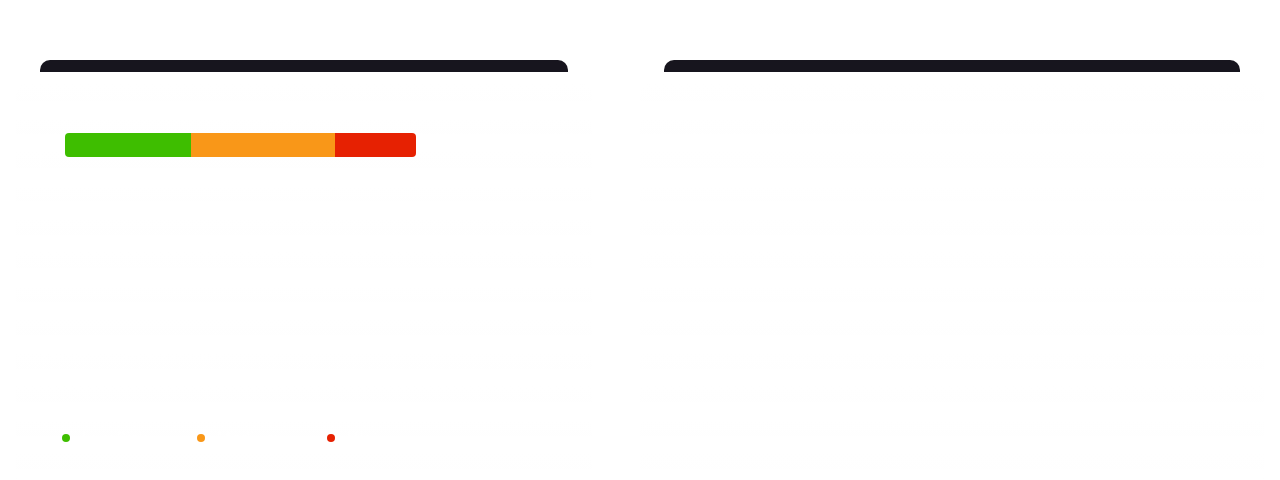
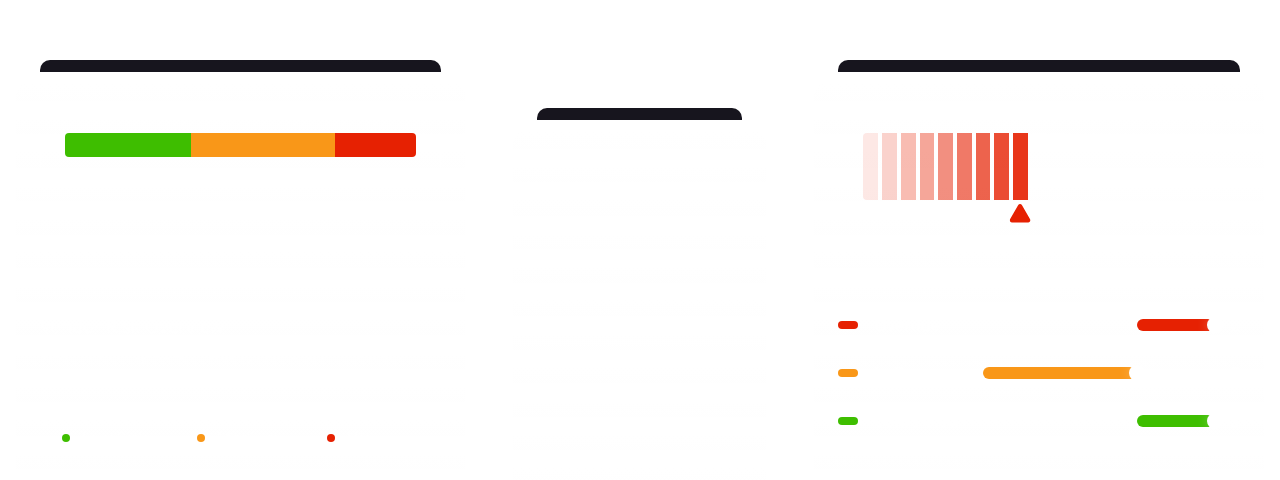
Before and after one commit to viblo29/compliance-management, a Next.js app in the folder my-app/: page / in a window 1280 px wide. Shown: the part 1756-2236 px from the top of the page. Built offline with nearby package versions, Linux system fonts and the light colour scheme.

Commit message:
feat/9th-animated-component

```diff
--- /dev/null
+++ b/my-app/components/molecules/VendorRisk/VendorRisk.tsx
@@ -0,0 +1,188 @@
+import React from "react";
+
+function VendorRisk() {
+  const columns = Array.from({ length: 19 }, (_, i) => {
+    const colNumber = i + 1;
+
+    // Opacity Logic
+    let opacity = 0.9;
+    if (colNumber <= 9) {
+      opacity = colNumber * 0.1;
+    } else if (colNumber >= 12) {
+      opacity = 0.9 - (colNumber - 11) * 0.1;
+    }
+
+    // Color Logic
+    const isRed = colNumber <= 9;
+    const bgColor = isRed ? "#E62102" : "rgba(255, 255, 255, 0.12)";
+
+    // Border Radius Logic
+    let borderRadius = "0";
+    if (colNumber === 1) borderRadius = "4px 0 0 4px";
+    if (colNumber === 19) borderRadius = "0 4px 4px 0";
+
+    return { opacity, bgColor, borderRadius, isTenth: colNumber === 10 };
+  });
+
+  return (
+    <div className="w-full h-full flex flex-col justify-between">
+      <style>
+        {`
+            /* Total Cycle: 800ms
+               Position A (0-400ms): Triangle @ 9th, Col 10 @ White
+               Position B (400-800ms): Triangle @ 10th, Col 10 @ Red
+            */
+
+            @keyframes globalSyncFlicker {
+                0%, 49.99% {
+                    --tenth-color: rgba(255, 255, 255, 0.12);
+                    --triangle-pos: 146.71px;
+                }
+                50%, 100% {
+                    --tenth-color: #E62102;
+                    --triangle-pos: 165.44px;
+                }
+            }
+
+            /* We apply the animation to a container to keep the clock identical */
+            .sync-container {
+                position: relative;
+                width: fit-content;
+                animation: globalSyncFlicker 800ms steps(1, end) infinite;
+            }
+
+            .tenth-col-active {
+                background-color: var(--tenth-color) !important;
+            }
+
+            .triangle-sync-slider {
+                position: absolute;
+                top: 71px;
+                left: 0;
+                transform: translateX(var(--triangle-pos));
+            }
+            `}
+      </style>
+
+      <div
+        className="w-full h-30.75 p-6 pb-8"
+        style={{
+          borderRadius: "var(--Corner-radius-8px, 8px)",
+          border:
+            "1px solid var(--transparent-surface-transparent-white-12, rgba(255, 255, 255, 0.12))",
+        }}
+      >
+        {/* The Sync Container controls the 'clock' for everything inside it */}
+        <div className="sync-container">
+          <div style={{ display: "flex", gap: "4px" }}>
+            {columns.map((col, index) => (
+              <div
+                key={index}
+                className={col.isTenth ? "tenth-col-active" : ""}
+                style={{
+                  width: "14.73px",
+                  height: "67px",
+                  opacity: col.opacity,
+                  backgroundColor: col.isTenth ? undefined : col.bgColor,
+                  borderRadius: col.borderRadius,
+                  transition: "none", // Disable any transitions that might cause lag
+                }}
+              />
+            ))}
+          </div>
+
+          <div className="triangle-sync-slider">
+            <svg
+              xmlns="http://www.w3.org/2000/svg"
+              width="21"
+              height="19"
+              viewBox="0 0 21 19"
+              fill="none"
+            >
+              <path
+                d="M8.38457 1.13169C9.25532 -0.376494 11.4322 -0.376493 12.3029 1.13169L20.3846 15.1295C21.2553 16.6377 20.1669 18.5229 18.4254 18.5229H2.26212C0.52062 18.5229 -0.567814 16.6377 0.302934 15.1295L8.38457 1.13169Z"
+                fill="#E62102"
+              />
+            </svg>
+          </div>
+        </div>
+      </div>
+
+        <div className="font-medium tracking-[0.1px] text-base flex flex-col gap-6">
+            <div className=" text-lg tracking-[0.036px]">Remediation Progress</div>
+            <div className="flex items-center gap-4">
+                <div className="min-w-5 h-2 bg-[#E62102]" style={{borderRadius:"99px"}}></div>
+                <div className="flex w-full items-center justify-between ">
+                    <div>Overdue</div>
+                    <div className="flex items-center">
+                        <div className="w-19.5 h-3 bg-[#E62102] relative flex items-center" style={{
+                            borderRadius: "99px"
+                        }}>
+                            <div className="w-4 h-4 absolute -right-2 -bottom-" style={{
+                            borderRadius: "99px",
+                            background: "var(--Surface-White, #FFF)",
+                            boxShadow: "0 0 12px 0 rgba(255, 255, 255, 0.25)"
+                        }}></div>
+                        </div>
+
+                        <div className="w-[151.3] h-3" style={{
+                            borderRadius: "99px",
+                            background: "var(--transparent-surface-transparent-white-6, rgba(255, 255, 255, 0.06))"
+                        }}></div>
+                    </div>
+                </div>
+                <div>2</div>
+            </div>
+            <div className="flex items-center gap-4">
+                <div className="min-w-5 h-2 bg-[#F99718]" style={{borderRadius:"99px"}}></div>
+                <div className="flex w-full justify-between items-center">
+                    <div>In Progress</div>
+                    <div className="flex items-center">
+                        <div className="w-38.5 h-3 bg-[#F99718] relative flex items-center" style={{
+                            borderRadius: "99px"
+                        }}>
+                            <div className=" w-4 h-4 absolute -right-2 -bottom-" style={{
+                            borderRadius: "99px",
+                            background: "var(--Surface-White, #FFF)",
+                            boxShadow: "0 0 12px 0 rgba(255, 255, 255, 0.25)"
+                        }}></div>
+                        </div>
+
+                        <div className="w-[77.3px] h-3" style={{
+                            borderRadius: "99px",
+                            background: "var(--transparent-surface-transparent-white-6, rgba(255, 255, 255, 0.06))"
+                        }}></div>
+                    </div>
+                </div>
+                <div>7</div>
+            </div>
+             <div className="flex items-center gap-4">
+                <div className="min-w-5 h-2 bg-[#3EBE00]" style={{borderRadius:"99px"}}></div>
+                <div className="flex items-center w-full justify-between">
+                    <div>Completed</div>
+                    <div className="flex items-center">
+                        <div className="w-19.5 h-3 bg-[#3EBE00] relative flex items-center" style={{
+                            borderRadius: "99px"
+                        }}>
+                            <div className="w-4 h-4 absolute -right-2 -bottom-" style={{
+                            borderRadius: "99px",
+                            background: "var(--Surface-White, #FFF)",
+                            boxShadow: "0 0 12px 0 rgba(255, 255, 255, 0.25)"
+                        }}></div>
+                        </div>
+
+                        <div className="w-[151.3] h-3" style={{
+                            borderRadius: "99px",
+                            background: "var(--transparent-surface-transparent-white-6, rgba(255, 255, 255, 0.06))"
+                        }}></div>
+                    </div>
+                </div>
+                <div>3</div>
+            </div>
+        </div>
+      <div />
+    </div>
+  );
+}
+
+export default VendorRisk;
--- a/my-app/components/organisms/Home3.tsx
+++ b/my-app/components/organisms/Home3.tsx
@@ -1,6 +1,7 @@
 import React from 'react'
 import Title from '../molecules/Title/Title'
 import Vendor from '../molecules/Vendor/Vendor'
+import VendorRisk from '../molecules/VendorRisk/VendorRisk'
 
 function Home3() {
   return (
@@ -37,6 +38,20 @@ function Home3() {
 
             </div>
         </div>
+        <div className="w-[479.33] p-4 flex flex-col">
+          <Title
+            number={8}
+            h1="Vendor Assessments"
+            h2="Evaluate vendor security posture through structured questionnaires and document reviews."
+          />
+            <div className="h-100.5 flex relative items-start justify-center p-6" style={{
+                  borderRadius: 'var(--Corner-radius-10px, 10px)',
+                  border: '1px var(--Stroke-Gradient-2, #FFF)',
+                  background: 'var(--Widget-Gradient, linear-gradient(180deg, rgba(255, 255, 255, 0.06) 0%, rgba(255, 255, 255, 0.01) 100%))'
+                }}>
+                <VendorRisk/>
+            </div>
+        </div>
         </div>
     </div>
   )
```
Also changed, not shown: my-app/public/polygon-red.svg (added).
